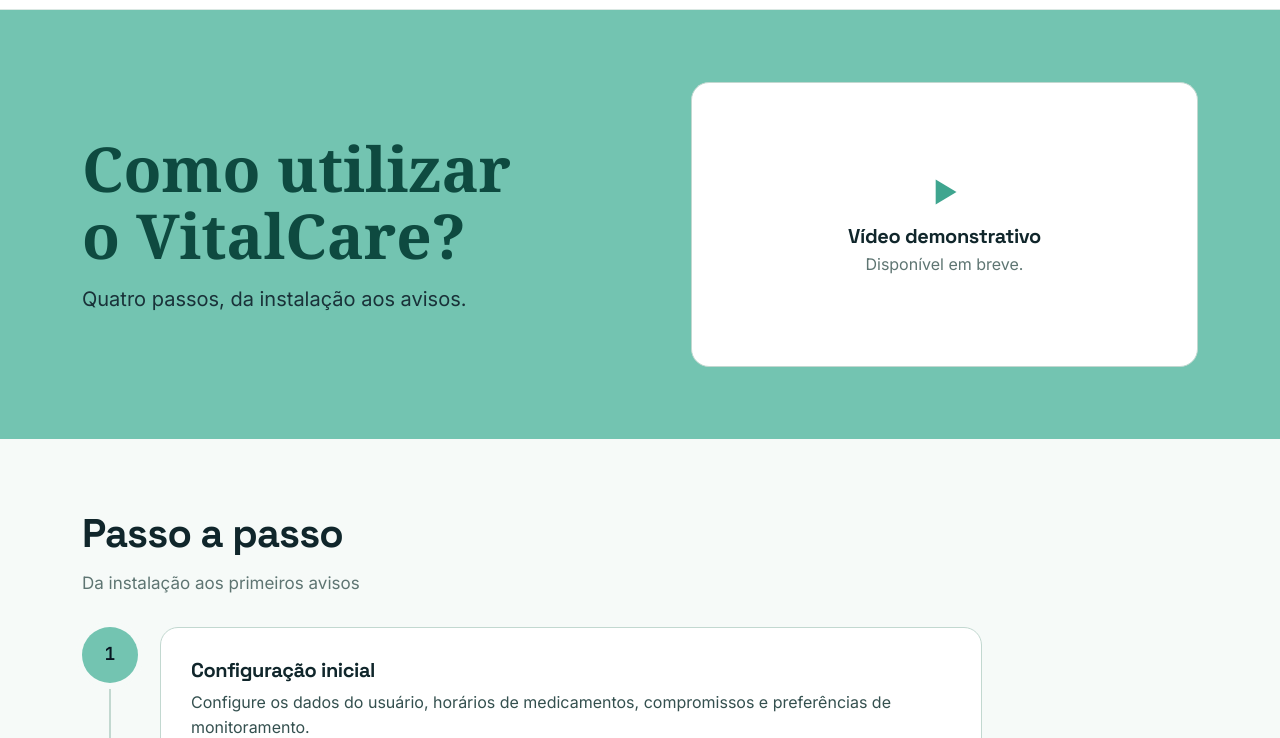
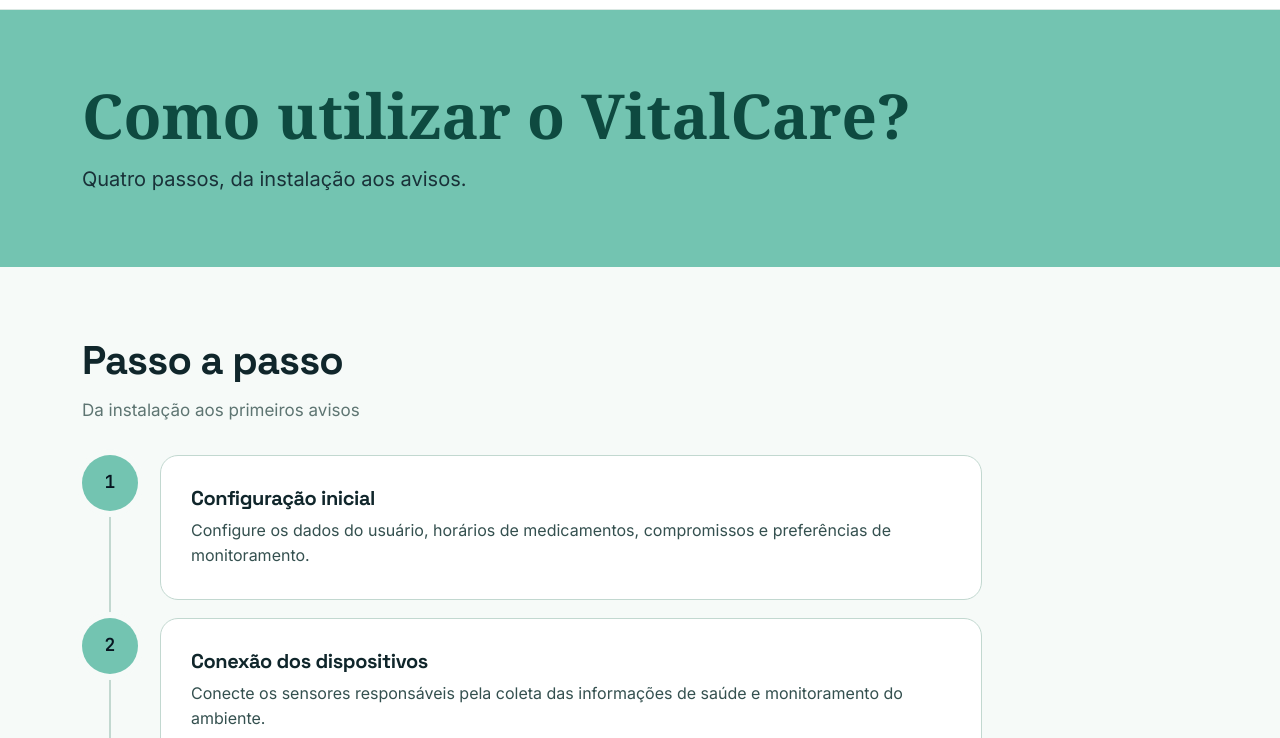
Before and after one commit to BeatrizFloel/tccvital, a website: page pages/intrucoes/instrucoes (1).html in a window 1280 px wide. Shown: the part 62-800 px from the top of the page. Drawn offline with Linux system fonts and the light colour scheme; a web font is replaced by a local one.

Commit message:
Tira o vídeo demonstrativo da página de instruções
Co-Authored-By: Claude Opus 5.5 <noreply@anthropic.com>

```diff
--- a/pages/intrucoes/instrucoes (1).html
+++ b/pages/intrucoes/instrucoes (1).html
@@ -37,17 +37,9 @@
 <main>
   <!-- ================= TOPO ================= -->
   <section class="page-hero">
-    <div class="container hero-split">
-      <div>
+    <div class="container">
       <h1>Como utilizar o VitalCare?</h1>
       <p class="lead">Quatro passos, da instalação aos avisos.</p>
-      </div>
-
-      <div class="video-placeholder">
-        <span class="play-ring" aria-hidden="true"><svg viewBox="0 0 24 24"><path d="M7 4.5v15L19.5 12z"/></svg></span>
-        <h2>Vídeo demonstrativo</h2>
-        <p>Disponível em breve.</p>
-      </div>
     </div>
   </section>
 
```
